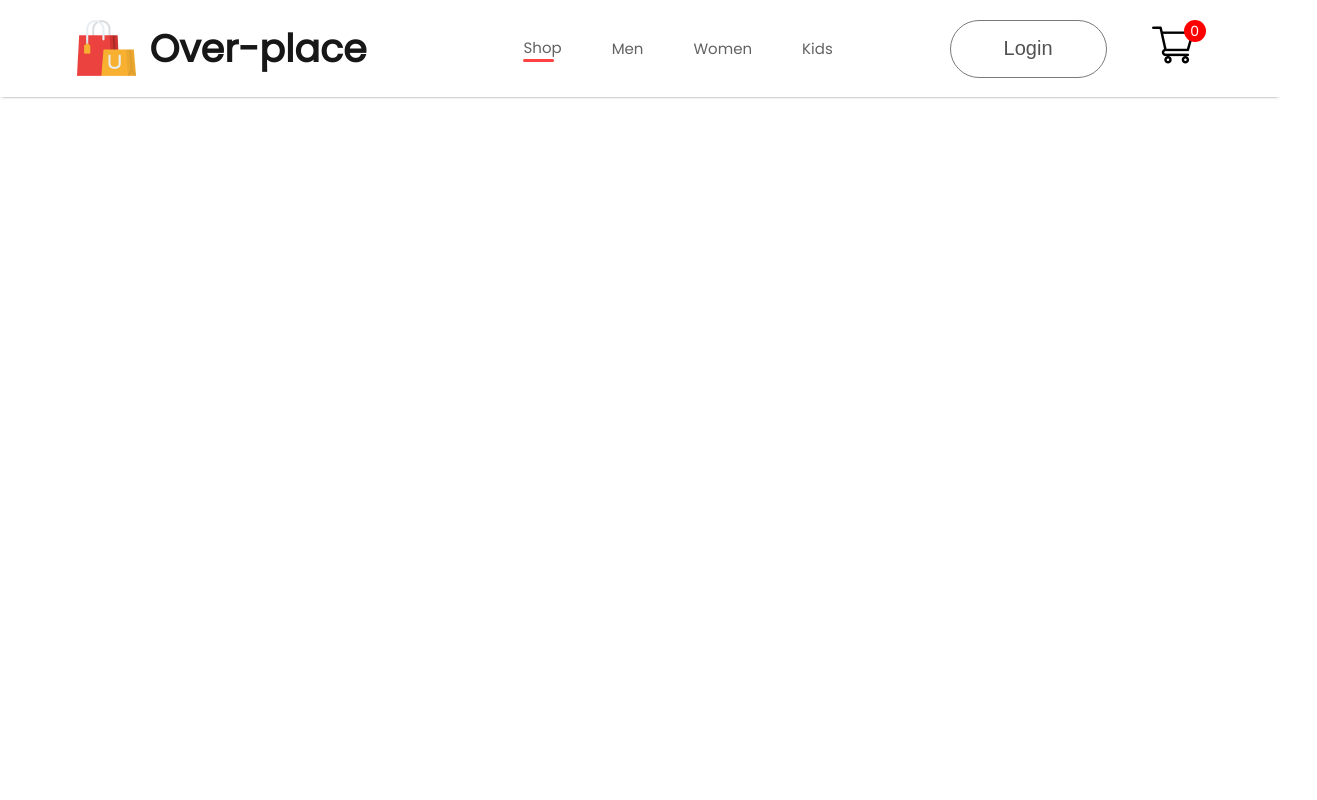
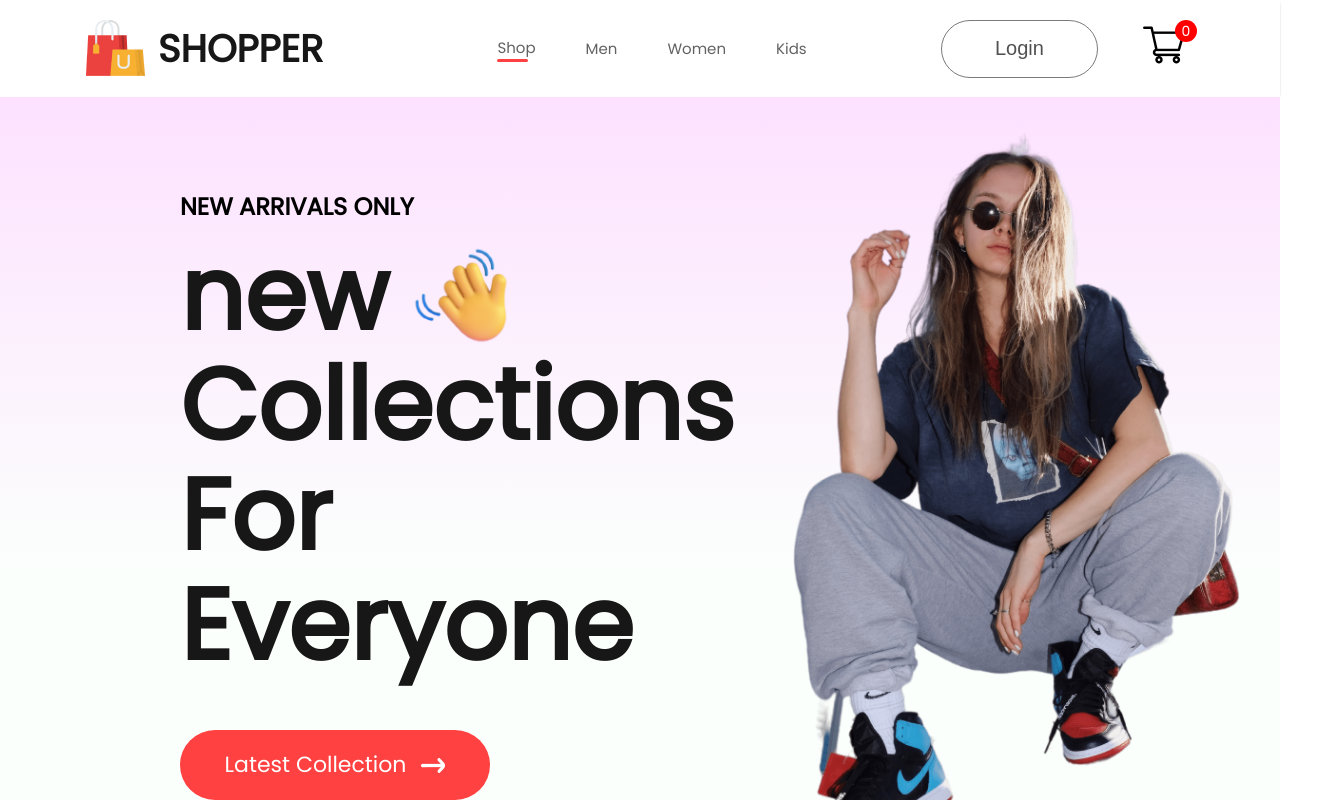
Before and after one commit to Kwaw-Fredrick/frontend, a React (Create React App) app: page / in a window 1280 px wide. Shown: the top 800 px of the page, 1317 px wide, since content can reach past the window. Built offline with nearby package versions, Linux system fonts and the light colour scheme.

Commit message:
navbar updated

```diff
--- a/src/App.js
+++ b/src/App.js
@@ -1,7 +1,7 @@
 import './App.css';
 import { BrowserRouter, Routes, Route } from 'react-router-dom';
 import { Navbar } from './Component/Navbar/Navbar';
-// import Shop from './Pages/Shop';
+import Shop from './Pages/shop';
 import Product from './Pages/Product';
 import Cart from './Pages/Cart';
 import LoginSignup from './Pages/LoginSignup';
@@ -13,7 +13,7 @@
       <BrowserRouter>
         <Navbar />
         <Routes>
-          {/* <Route path="/" element={<Shop />} /> */}
+          <Route path="/" element={<Shop />} />
           <Route path="/mens" element={<ShopCategory category="men" />} />
           <Route path="/womens" element={<ShopCategory category="women" />} />
           <Route path="/kids" element={<ShopCategory category="kid" />} />
--- a/src/Component/Navbar/Navbar.jsx
+++ b/src/Component/Navbar/Navbar.jsx
@@ -15,7 +15,7 @@
     <div className='navbar'>
      <div className='nav-logo'>
         <img src={logo} alt=""/>
-        <p>Over-place</p>
+        <p>SHOPPER</p>
      </div>
      <ul className='nav-menu'>
         <li onClick={()=>{setMenu("shop")}}><Link style={{ textDecoration: 'none'}}to='/'>Shop</Link>{menu==="shop"?<hr/>:<></>}</li>
```
